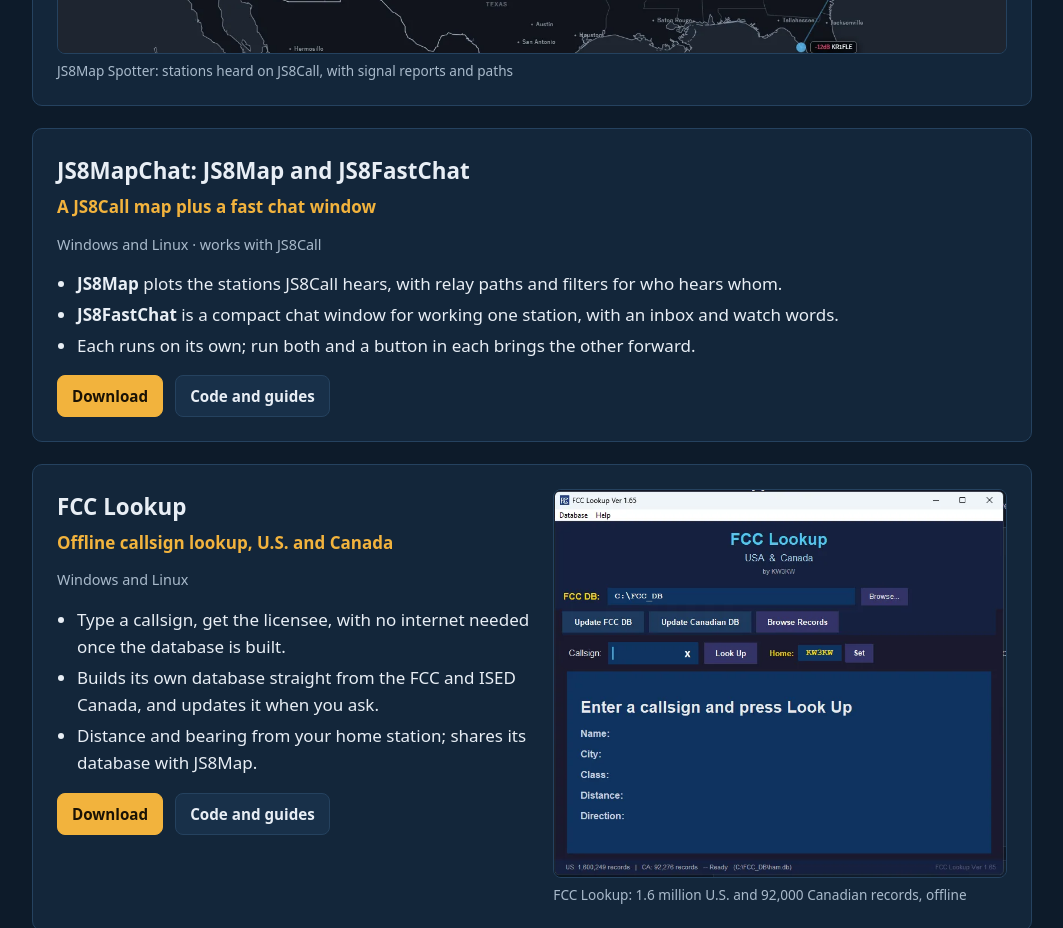
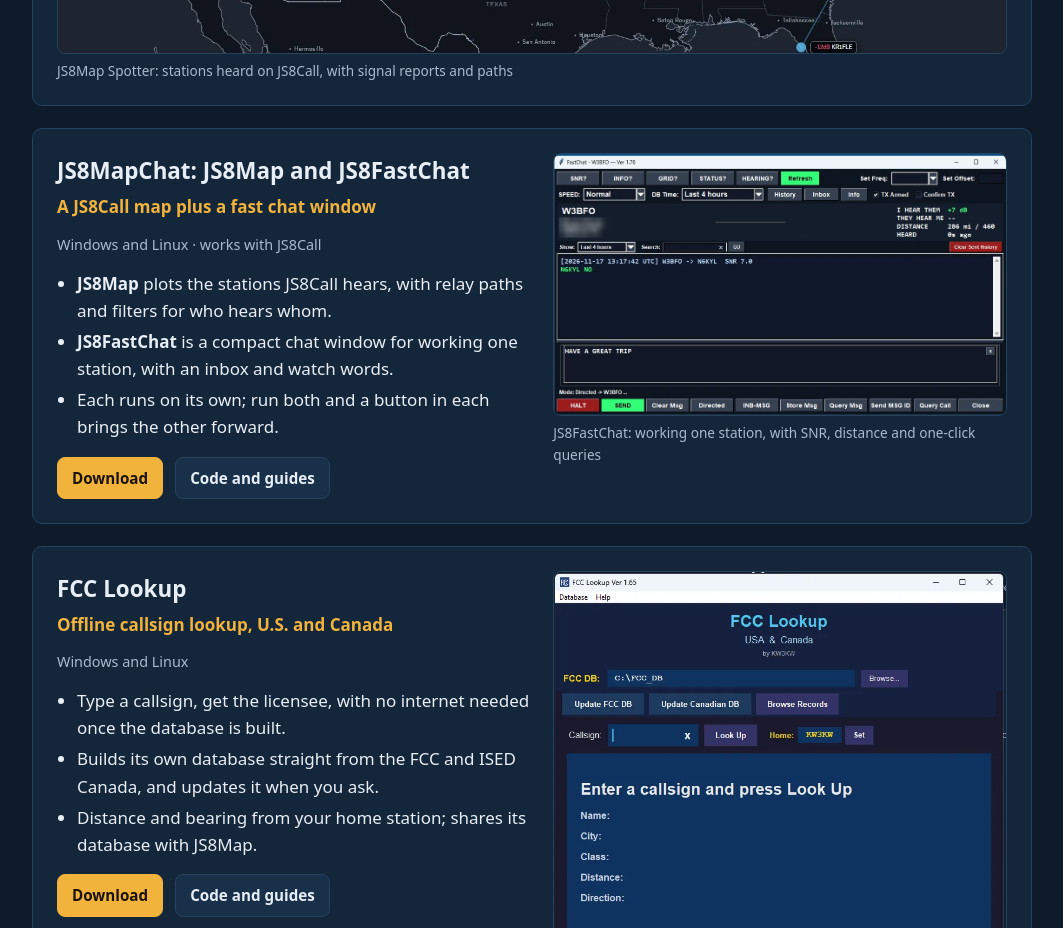
Before and after one commit to HamRadioMadeSimple/HamRadioMadeSimple.github.io, a plain HTML site: page index.html in a window 1280 px wide. Shown: the part 2480-3408 px from the top of the page, without its empty margins (108-1171 px from the left). Drawn offline with Linux system fonts and the light colour scheme.

Commit message:
Website: add JS8FastChat screenshot (other station's name and town blurred)
Co-Authored-By: Claude Opus 5.5 <noreply@anthropic.com>
Claude-Session: https://claude.ai/code/session_012A2mcNyJafreE41cMMms3e

```diff
--- a/index.html
+++ b/index.html
@@ -248,7 +248,7 @@
         </figure>
       </article>
 
-      <article class="app" id="js8mapchat">
+      <article class="app has-shot" id="js8mapchat">
         <div>
           <h3>JS8MapChat: JS8Map and JS8FastChat</h3>
           <p class="tag">A JS8Call map plus a fast chat window</p>
@@ -263,6 +263,10 @@
             <a class="btn" href="https://github.com/HamRadioMadeSimple/JS8MapChat">Code and guides</a>
           </div>
         </div>
+        <figure class="shot">
+          <img src="images/js8fastchat.webp" width="1039" height="599" loading="lazy" alt="JS8FastChat window working one station, with signal report, distance and quick query buttons">
+          <figcaption>JS8FastChat: working one station, with SNR, distance and one-click queries</figcaption>
+        </figure>
       </article>
 
       <article class="app has-shot" id="fcc-lookup">
```
Also changed, not shown: images/js8fastchat.webp (added).
